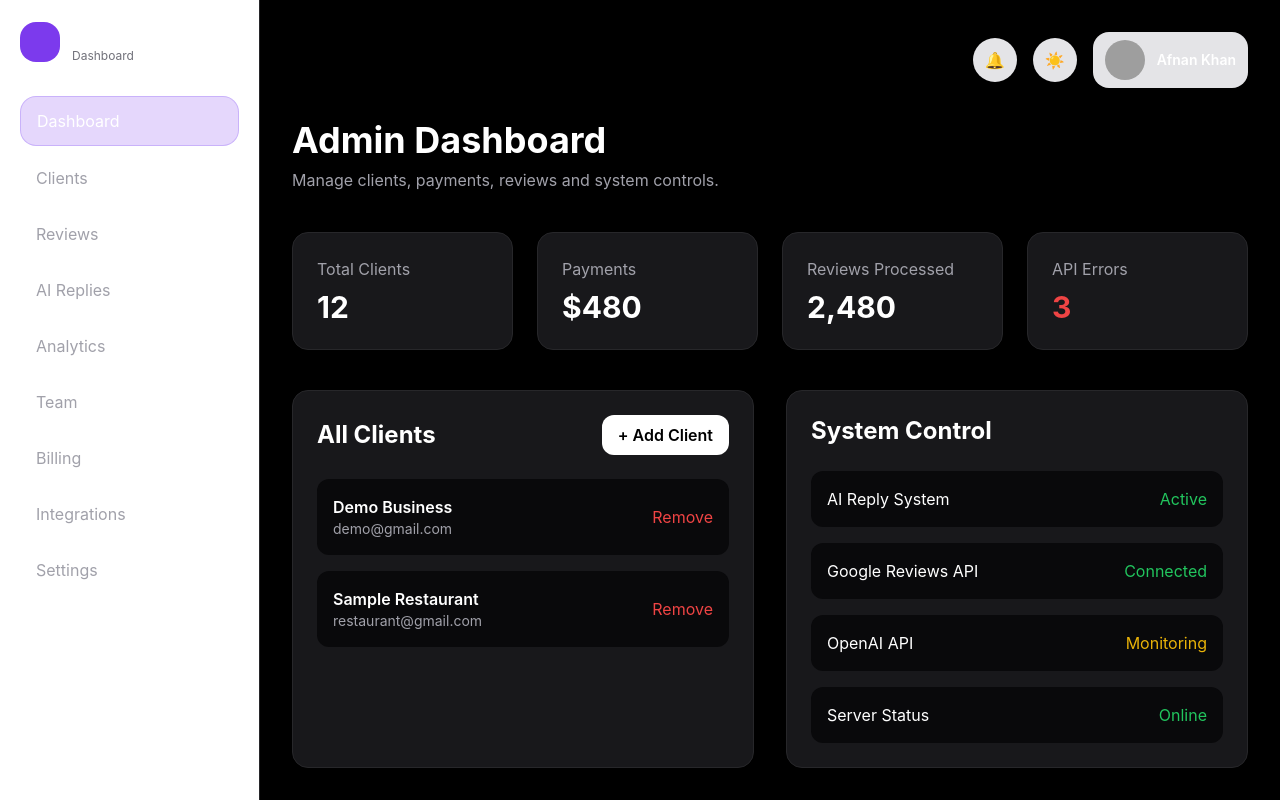
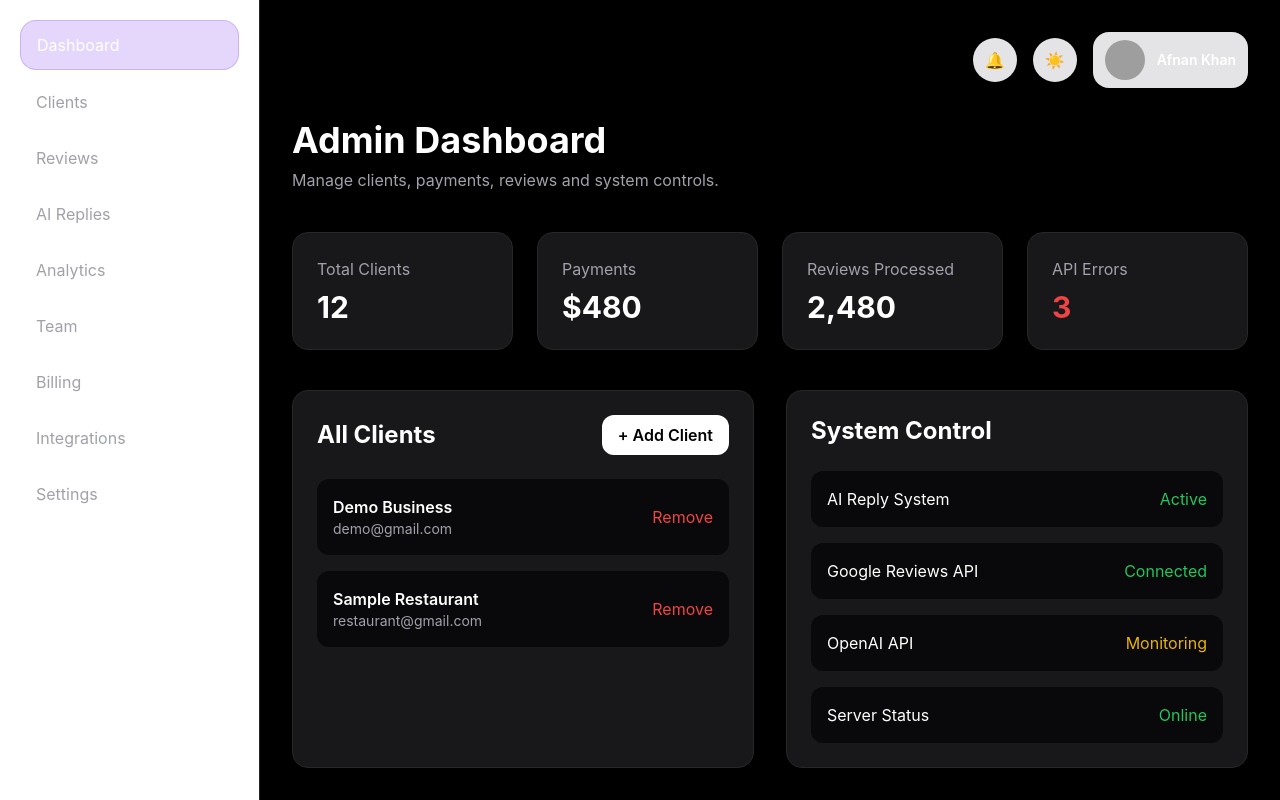
Before and after one commit to afnankhan123456/reviewreply-ai, a Next.js app: page /admin in a window 1280 px wide. Shown: the top 800 px of the page. Built offline with nearby package versions, Linux system fonts and the light colour scheme; grey boxes are pictures that could not be loaded.

Commit message:
Remove header section from Sidebar component
Removed the header section containing the logo and title from the sidebar.

```diff
--- a/components/Sidebar.tsx
+++ b/components/Sidebar.tsx
@@ -3,19 +3,6 @@ export default function Sidebar() {
     <aside className="w-[260px] hidden lg:flex flex-col justify-between border-r border-zinc-800 bg-white dark:bg-[#060b1f] p-5">
 
       <div>
-        <div className="mb-8 flex items-center gap-3">
-          <div className="h-10 w-10 rounded-2xl bg-violet-600" />
-
-          <div>
-            <div className="font-bold text-lg">
-              ReviewReply AI
-            </div>
-
-            <div className="text-xs text-zinc-500">
-              Dashboard
-            </div>
-          </div>
-        </div>
 
         <div className="space-y-2">
           {[
```
